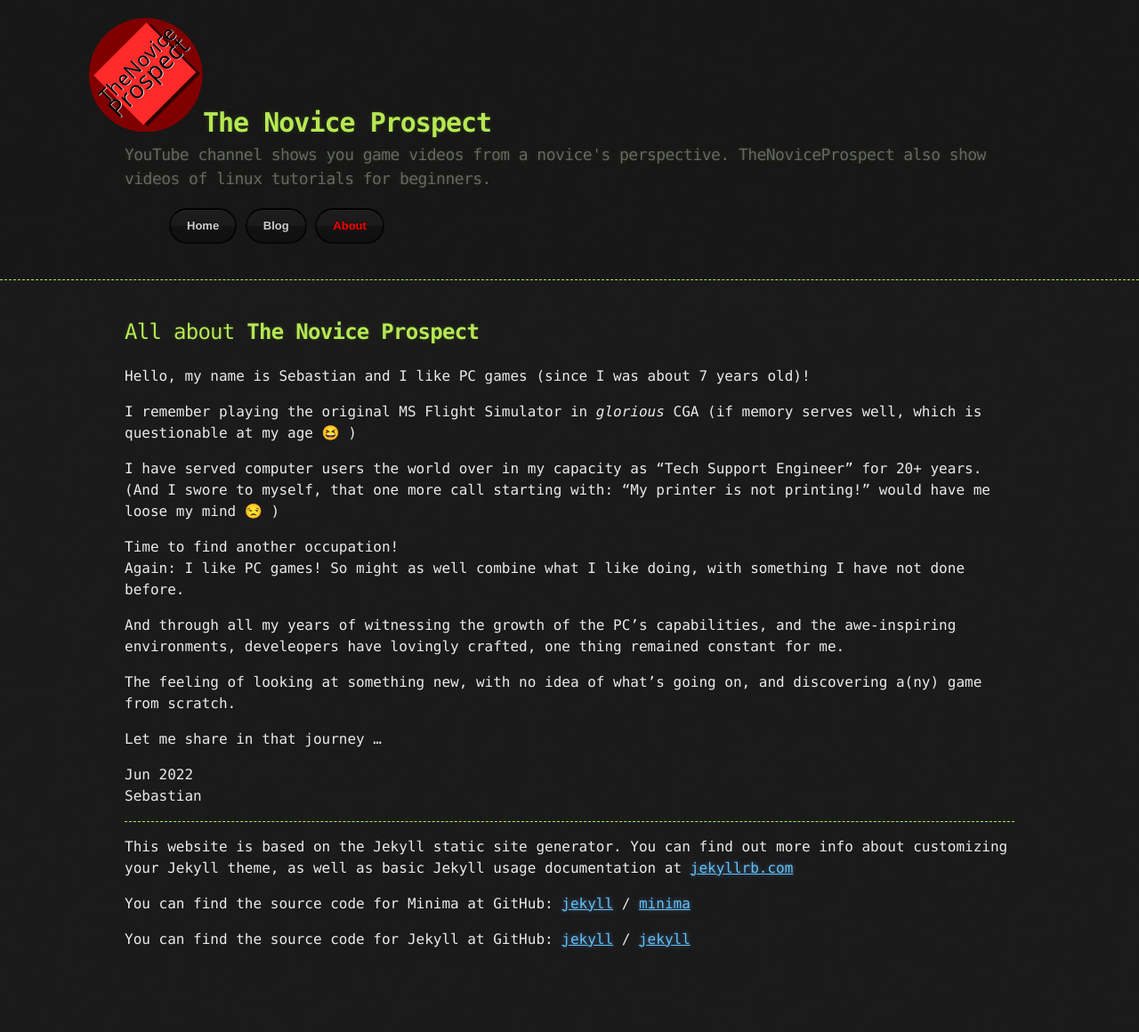
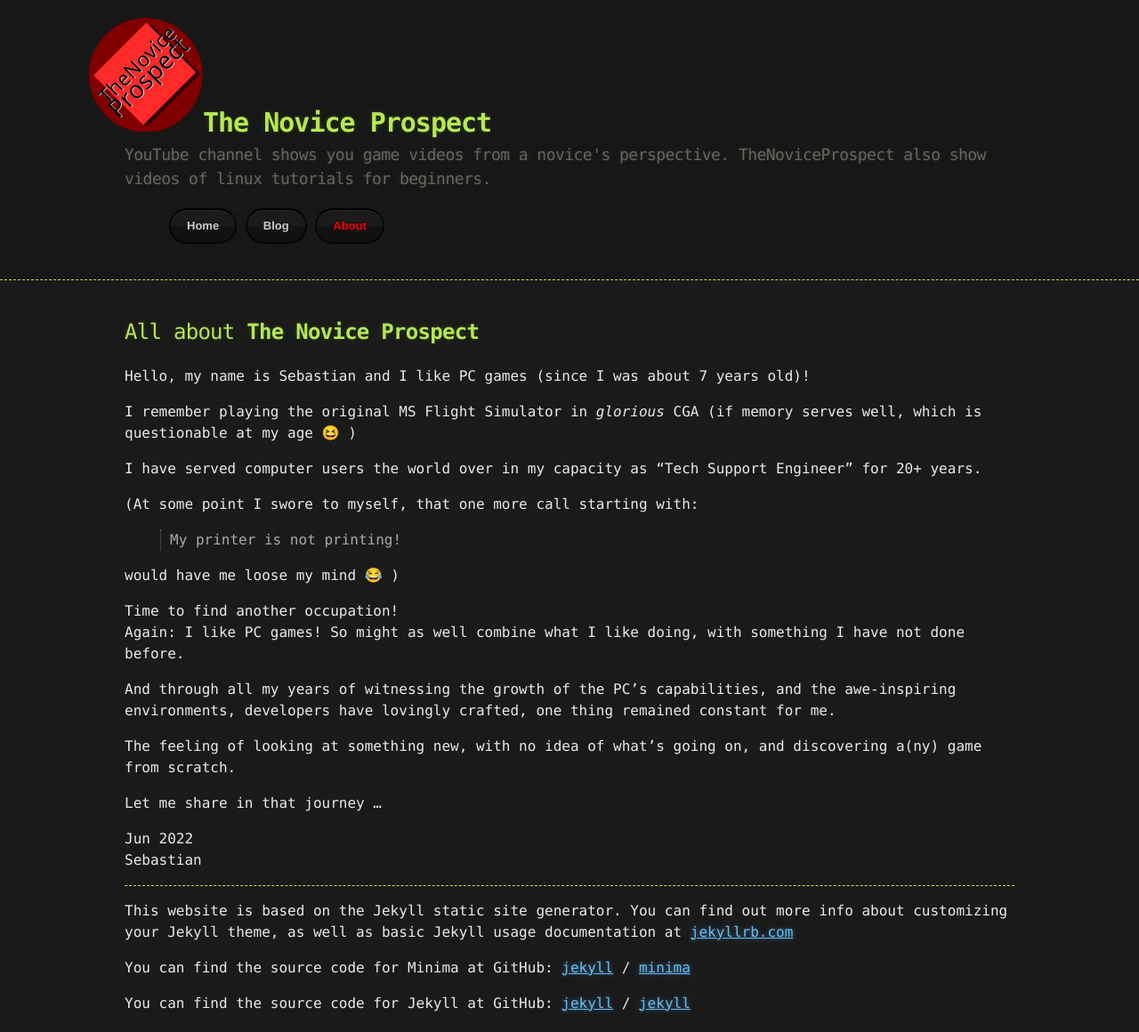
Before and after one commit to TheNoviceProspect/thenoviceprospect.github.io, a Jekyll site: the page built from about.md, in a window 1280 px wide. Shown: the whole page at 89% size. Built offline with Jekyll 4.4.1, drawn with Linux system fonts in a browser that asks for light colours; emoji names are drawn with the system emoji font; before the commit the page ends 1088 px from its top, so only the background shows below that.

Commit message:
fixed typo and 1 emoji

```diff
--- a/about.md
+++ b/about.md
@@ -9,17 +9,27 @@
 
 Hello, my name is Sebastian and I like PC games (since I was about 7 years old)!
 
-I remember playing the original MS Flight Simulator in *glorious* CGA (if memory serves well, which is questionable at my age :laughing: )
+I remember playing the original MS Flight Simulator in *glorious* CGA
+(if memory serves well, which is questionable at my age :laughing: )
 
-I have served computer users the world over in my capacity as "Tech Support Engineer" for 20+ years.
-(And I swore to myself, that one more call starting with: "My printer is not printing!" would have me loose my mind :unamused: )
+I have served computer users the world over in my capacity as
+"Tech Support Engineer" for 20+ years.
+
+(At some point I swore to myself, that one more call starting with:
+> My printer is not printing!
+
+would have me loose my mind :joy: )
 
 Time to find another occupation!<br />
-Again: I like PC games! So might as well combine what I like doing, with something I have not done before.
+Again: I like PC games! So might as well combine what I like doing,
+with something I have not done before.
 
-And through all my years of witnessing the growth of the PC's capabilities, and the awe-inspiring environments, develeopers have lovingly crafted, one thing remained constant for me.
+And through all my years of witnessing the growth of the PC's capabilities,
+and the awe-inspiring environments, developers have lovingly crafted, one
+thing remained constant for me.
 
-The feeling of looking at something new, with no idea of what's going on, and discovering a(ny) game from scratch.
+The feeling of looking at something new, with no idea of what's going on,
+and discovering a(ny) game from scratch.
 
 Let me share in that journey ...
 
```
